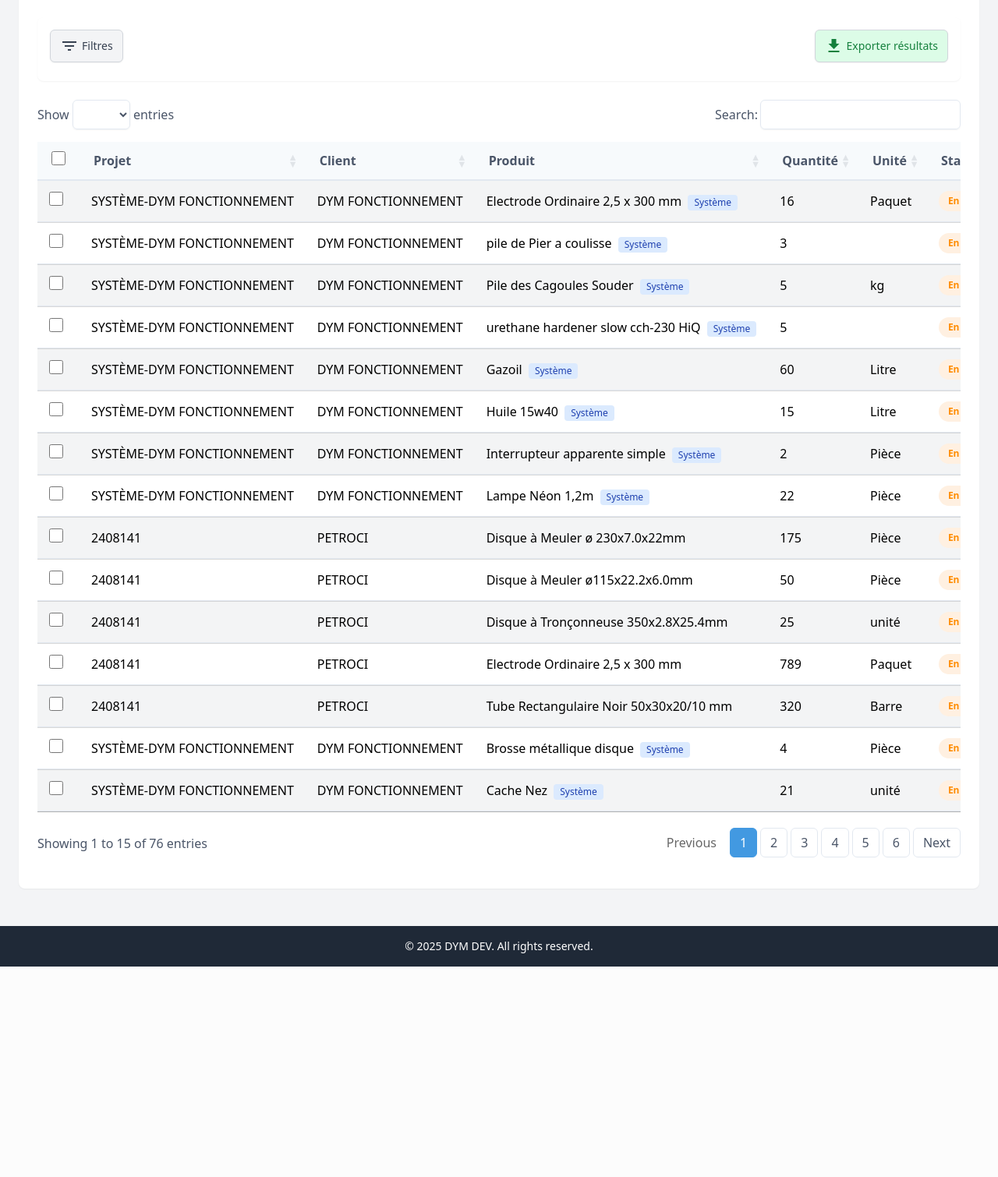
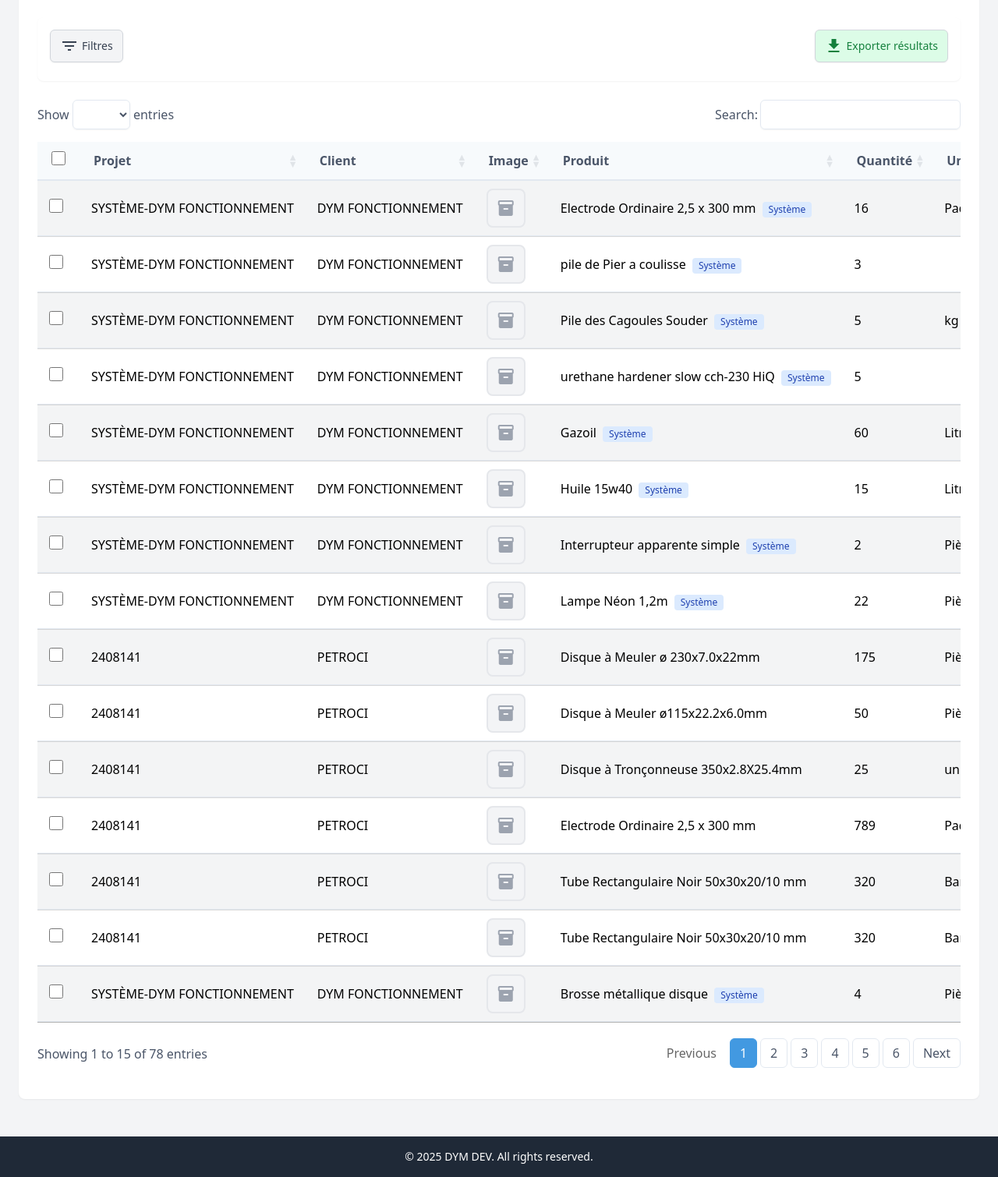
Before and after one commit to BKWE01/DYM, a PHP site: page /User-Achat/achats_materiaux.php in a window 1280 px wide. Shown: the part 576-2086 px from the top of the page at 78% size. Before the commit the page ends 1816 px from the top, so only its background shows below. Run offline with PHP 8.4, Linux system fonts and the light colour scheme; the visitor is signed in with stand-in values (Sample User, id 1); data comes from the database, SQL or seed files in the repository; data that the repository does not hold is empty; some libraries are stand-ins or nearby versions.

Commit message:
Display product images in pending materials

```diff
--- a/User-Achat/achats_materiaux.php
+++ b/User-Achat/achats_materiaux.php
@@ -305,6 +305,7 @@ try {
             ed.initial_qt_acheter,
             ip.code_projet,
             ip.nom_client,
+            p.product_image,
             ip.created_at,
             'expression_dym' AS source_table,
             (SELECT am.fournisseur
@@ -321,6 +322,7 @@ try {
              LIMIT 1) AS categorie_fournisseur
         FROM expression_dym ed
         INNER JOIN identification_projet ip ON ed.idExpression = ip.idExpression
+        LEFT JOIN products p ON LOWER(p.product_name) = LOWER(ed.designation)
         WHERE ed.qt_acheter IS NOT NULL
         AND ed.qt_acheter > 0
         AND ed.valide_achat != 'annulé'
@@ -342,6 +344,7 @@ try {
             NULL as initial_qt_acheter,
             CONCAT('SYSTÈME-', d.client) as code_projet,
             d.client as nom_client,
+            p.product_image,
             b.created_at,
             'besoins' as source_table,
             (SELECT am.fournisseur
@@ -358,6 +361,7 @@ try {
              LIMIT 1) AS categorie_fournisseur
         FROM besoins b
         LEFT JOIN demandeur d ON b.idBesoin = d.idBesoin
+        LEFT JOIN products p ON p.id = b.product_id
         WHERE b.qt_acheter IS NOT NULL
         AND b.qt_acheter != ''
         AND b.qt_acheter > 0
@@ -1036,6 +1040,26 @@ function formatNumber($number)
             display: block;
         }
 
+        /* Style pour les images de produit */
+        .product-image {
+            width: 50px;
+            height: 50px;
+            object-fit: cover;
+            border-radius: 8px;
+            border: 2px solid #e5e7eb;
+        }
+
+        .product-image-placeholder {
+            width: 50px;
+            height: 50px;
+            background-color: #f3f4f6;
+            border-radius: 8px;
+            display: flex;
+            align-items: center;
+            justify-content: center;
+            border: 2px solid #e5e7eb;
+        }
+
         /* Tooltips */
         .tooltip {
             position: relative;
@@ -1551,6 +1575,7 @@ function formatNumber($number)
                                             class="select-all-checkbox"></th>
                                     <th>Projet</th>
                                     <th>Client</th>
+                                    <th>Image</th>
                                     <th>Produit</th>
                                     <th>Quantité</th>
                                     <th>Unité</th>
@@ -1615,6 +1640,15 @@ function formatNumber($number)
                                                 </td>
                                                 <td><?= $projet ?></td>
                                                 <td><?= $client ?></td>
+                                                <td>
+                                                    <?php if (!empty($material['product_image']) && file_exists('../' . ltrim($material['product_image'], '/'))): ?>
+                                                        <img src="../<?= htmlspecialchars($material['product_image']) ?>" alt="<?= htmlspecialchars($designation) ?>" class="product-image">
+                                                    <?php else: ?>
+                                                        <div class="product-image-placeholder">
+                                                            <span class="material-icons text-gray-400">inventory_2</span>
+                                                        </div>
+                                                    <?php endif; ?>
+                                                </td>
                                                 <td><?= htmlspecialchars($designation) ?>
                                                     <span class="source-indicator hidden" data-source="<?= $sourceTable ?>"></span>
                                                     <?php if ($sourceTable === 'besoins'): ?>
@@ -1688,7 +1722,7 @@ function formatNumber($number)
                                             error_log("Erreur de traitement du matériau : " . $materialException->getMessage());
                                         ?>
                                             <tr class="bg-red-100">
-                                                <td colspan="10">Erreur de chargement du matériau</td>
+                                                <td colspan="11">Erreur de chargement du matériau</td>
                                             </tr>
                                     <?php
                                         }
@@ -1697,7 +1731,7 @@ function formatNumber($number)
                                     error_log("Erreur globale lors du chargement des matériaux : " . $globalException->getMessage());
                                     ?>
                                     <tr>
-                                        <td colspan="10" class="text-center text-red-600">
+                                        <td colspan="11" class="text-center text-red-600">
                                             Impossible de charger les matériaux. Une erreur s'est produite.
                                         </td>
                                     </tr>
@@ -2576,7 +2610,7 @@ function formatNumber($number)
                                             error_log("Erreur de traitement du matériau : " . $materialException->getMessage());
                                         ?>
                                             <tr class="bg-red-100">
-                                                <td colspan="10">Erreur de chargement du matériau</td>
+                                                <td colspan="11">Erreur de chargement du matériau</td>
                                             </tr>
                                     <?php
                                         }
@@ -2585,7 +2619,7 @@ function formatNumber($number)
                                     error_log("Erreur globale lors du chargement des matériaux : " . $globalException->getMessage());
                                     ?>
                                     <tr>
-                                        <td colspan="10" class="text-center text-red-600">
+                                        <td colspan="11" class="text-center text-red-600">
                                             Impossible de charger les matériaux. Une erreur s'est produite.
                                         </td>
                                     </tr>
```
Also changed, not shown: User-Achat/assets/js/achats-materiaux.js.
